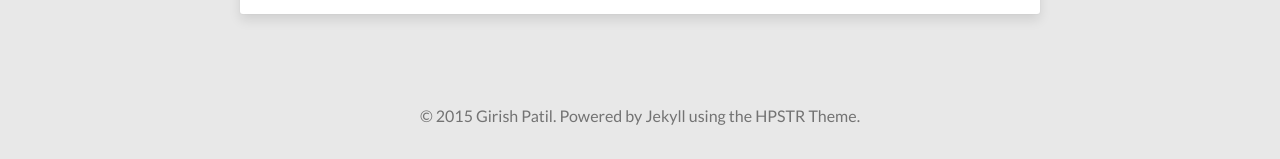
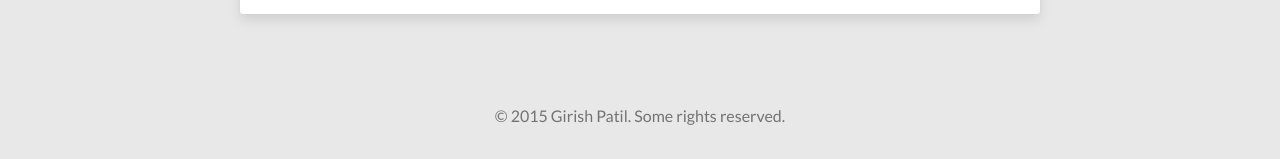
Before and after one commit to pshrishi/pshrishi.github.io, a Jekyll site: the page built from _posts/2013-08-12-sample-link-post.md, in a window 1280 px wide. Shown: the part 1125-1284 px from the top of the page. Built offline with Jekyll 4.4.1, drawn with Linux system fonts in a browser that asks for light colours; nearby versions of some CDN libraries; comment, search, counter and statistics services are not loaded; some of the changed lines change nothing that is shown.

Commit message:
Minimal changes again

```diff
--- a/_config.yml
+++ b/_config.yml
@@ -14,11 +14,11 @@
   bio:            "Your bio goes here. It shouldn't be super long but a good two sentences or two should suffice."
   email:          Girish.Patil@live.in
   # Social networking links used in footer. Update and remove as you like.
-  twitter:
-  facebook:       http://facebook.com/PS.Hrishi
-  github:
+  twitter:        Czarconius
+  facebook:       PS.Hrishi
+  github:         pshrishi
   stackexchange:
-  linkedin:
+  linkedin:       pshrishi
   instagram:
   flickr:
   tumblr:
--- a/_includes/disqus_comments.html
+++ b/_includes/disqus_comments.html
@@ -2,6 +2,7 @@
     <script type="text/javascript">
         /* * * CONFIGURATION VARIABLES: EDIT BEFORE PASTING INTO YOUR WEBPAGE * * */
         var disqus_shortname = '{{ site.disqus_shortname }}'; // required: replace example with your forum shortname
+        var disqus_identifier = "{{ page.url }}";
 
         /* * * DON'T EDIT BELOW THIS LINE * * */
         (function() {
--- a/_includes/footer.html
+++ b/_includes/footer.html
@@ -1 +1 @@
-<span>&copy; {{ site.time | date: '%Y' }} {{ site.owner.name }}. Powered by <a href="http://jekyllrb.com" rel="nofollow">Jekyll</a> using the <a href="https://mademistakes.com/work/hpstr-jekyll-theme/" rel="nofollow">HPSTR Theme</a>.</span>
+<span>&copy; {{ site.time | date: '%Y' }} {{ site.owner.name }}. Some rights reserved. </span>
```
